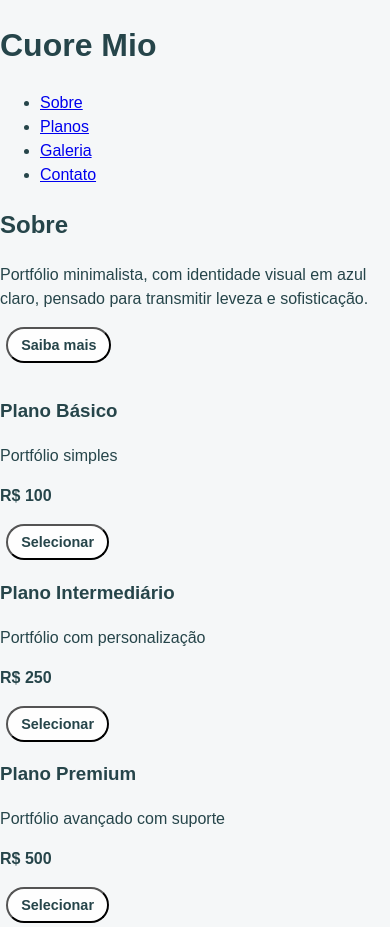
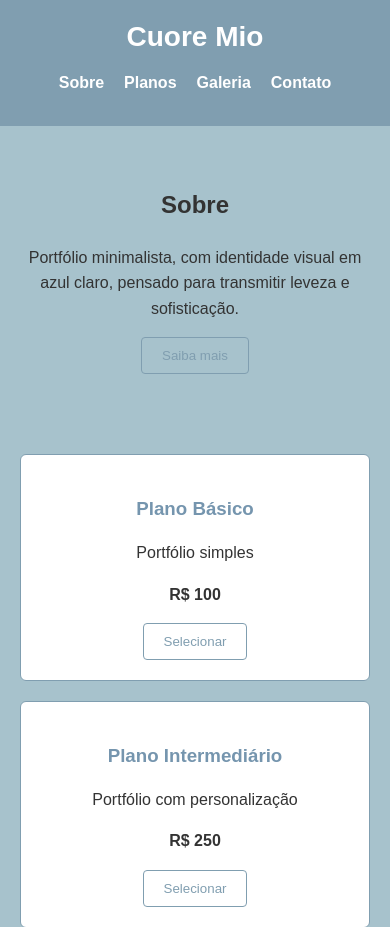
Before and after one commit to LeonardoRobert/cuore-mio-portfolio, a plain HTML site: page index.html in a window 390 px wide. Shown: the top 927 px of the page. Drawn offline with Linux system fonts and the light colour scheme.

Commit message:
Update styles.css

```diff
--- a/styles.css
+++ b/styles.css
@@ -1,116 +1,117 @@
-/* styles.css — Cuore Mio simple single-page */
-:root{
-  --bg:#f5f7f8;
-  --accent:#b6c7cf;
-  --muted:#6b8184;
-  --dark:#26454a;
-  --white:#ffffff;
-  --max-width:1100px;
-}
-*{box-sizing:border-box}
-html,body{height:100%}
-body{
-  margin:0;
-  font-family: 'Montserrat', sans-serif;
-  color:var(--dark);
-  background:var(--bg);
-  -webkit-font-smoothing:antialiased;
-  -moz-osx-font-smoothing:grayscale;
-  line-height:1.5;
+/* Paleta azul claro */
+:root {
+  --primary: #809eb0;
+  --secondary: #a7c2cc;
+  --highlight: #7595ae;
+  --text-dark: #333;
+  --text-light: #fff;
 }
 
-/* Hero */
-.hero{
-  position:relative;
-  min-height:60vh;
-  display:flex;
-  align-items:center;
-  justify-content:center;
-  text-align:center;
-  background:linear-gradient(180deg, rgba(242,244,245,0.6), rgba(242,244,245,0.6)), url('assets/hero.png') center/cover no-repeat;
-  color:var(--white);
-  padding:6rem 1rem;
-}
-.logo{
-  position:absolute;
-  top:18px;
-  left:18px;
-  width:64px;
-  opacity:0.95;
-  background:transparent;
-}
-.hero-content{max-width:var(--max-width); margin:0 auto}
-.subtitle{
-  letter-spacing:6px;
-  text-transform:uppercase;
-  font-size:0.9rem;
-  margin:0 0 .5rem;
-  color:rgba(255,255,255,0.9);
-  font-weight:300;
-}
-.title{
-  font-family:'Playfair Display', serif;
-  font-size:5.2rem;
-  margin:0;
-  font-weight:400;
-  color:rgba(255,255,255,0.98);
-  text-transform:uppercase;
-  letter-spacing:2px;
+/* Estilo global */
+body {
+  font-family: Arial, sans-serif;
+  background-color: var(--secondary);
+  color: var(--text-dark);
+  margin: 0;
+  padding: 0;
+  line-height: 1.6;
 }
 
-/* Buttons */
-.btn{
-  display:inline-block;
-  padding:0.6rem 1.1rem;
-  border-radius:30px;
-  text-decoration:none;
-  font-weight:600;
-  margin:0 .4rem;
-  background:rgba(255,255,255,0.9);
-  color:var(--dark);
-}
-.btn-primary{
-  background:rgba(38,69,74,0.9);
-  color:white;
+/* Cabeçalho */
+header {
+  background: var(--primary);
+  color: var(--text-light);
+  padding: 15px;
+  text-align: center;
 }
 
-/* Sections */
-.container{max-width:var(--max-width); margin:0 auto; padding:3rem 1rem}
-.sobre-grid{display:grid;grid-template-columns:1fr 1fr;gap:2rem;align-items:center}
-.sobre-img{width:100%;border-radius:6px;display:block;box-shadow:0 6px 20px rgba(0,0,0,0.15)}
-.accent{font-family:'Playfair Display', serif;font-size:2.8rem;margin:0 0 .6rem;color:var(--dark);font-weight:400}
-.lead{color:var(--muted);font-size:1.05rem;line-height:1.8}
+header h1 {
+  margin: 0;
+  font-size: 28px;
+}
+
+nav ul {
+  list-style: none;
+  padding: 0;
+  margin-top: 10px;
+  display: flex;
+  justify-content: center;
+  gap: 20px;
+}
+
+nav a {
+  color: var(--text-light);
+  text-decoration: none;
+  font-weight: bold;
+}
+
+nav a:hover {
+  text-decoration: underline;
+}
+
+/* Botões vazados */
+button, .btn {
+  background-color: transparent;
+  color: var(--primary);
+  border: 1px solid var(--primary);
+  padding: 10px 20px;
+  cursor: pointer;
+  border-radius: 4px;
+  transition: 0.3s;
+}
+
+button:hover, .btn:hover {
+  background-color: var(--primary);
+  color: var(--text-light);
+}
+
+/* Seções */
+section {
+  padding: 40px 20px;
+  text-align: center;
+}
 
 /* Planos */
-.planos{background:transparent;padding:1rem 0}
-.section-title{text-align:center;font-family:'Playfair Display',serif;font-size:2rem;color:var(--dark);margin-bottom:1.2rem;opacity:0.95}
-.card{background:rgba(255,255,255,0.85);padding:2rem;border-radius:8px;margin:1rem 0;box-shadow:0 6px 20px rgba(0,0,0,0.06)}
-.plano-title{font-family:'Playfair Display',serif;font-size:2.4rem;margin:0 0 .6rem;color:var(--dark)}
-.plano-desc{color:var(--muted);margin:0 0 1rem}
-.price{display:inline-block;padding:1rem 1.4rem;border-radius:40px;background:var(--accent);color:var(--white);font-weight:700}
-.price.alt{background:var(--dark);color:var(--white)}
+.planos {
+  display: flex;
+  justify-content: center;
+  gap: 20px;
+  flex-wrap: wrap;
+}
 
-/* Pagamento */
-.pagamento{padding:0}
-.pagamento-grid{display:grid;grid-template-columns:1fr 420px;gap:2rem;align-items:center}
-.pag-img{width:100%;border-radius:6px}
+.plano {
+  flex: 1;
+  min-width: 250px;
+  border: 1px solid var(--primary);
+  padding: 20px;
+  background: #fff;
+  border-radius: 6px;
+}
 
-/* Contato */
-.contato{padding:3rem 1rem 6rem}
-.center{text-align:center}
+.plano h3 {
+  margin-bottom: 10px;
+  color: var(--highlight);
+}
 
-/* Footer */
-.site-footer{background:var(--dark);color:white;padding:1.2rem;text-align:center}
+/* Galeria */
+.galeria .imagens {
+  display: flex;
+  justify-content: center;
+  gap: 15px;
+  flex-wrap: wrap;
+}
 
-/* Responsive */
-@media (max-width:900px){
-  .sobre-grid{grid-template-columns:1fr}
-  .pagamento-grid{grid-template-columns:1fr}
-  .title{font-size:3.6rem}
-  .logo{width:48px}
+.galeria img {
+  max-width: 300px;
+  border: 1px solid var(--primary);
+  border-radius: 6px;
 }
-@media (max-width:480px){
-  .title{font-size:2.6rem}
-  .btn{padding:.5rem .8rem;font-size:.9rem}
-  .hero{padding:4rem 1rem}
+
+/* Rodapé */
+footer {
+  text-align: center;
+  background: var(--primary);
+  color: var(--text-light);
+  padding: 15px;
+  margin-top: 30px;
 }
```
